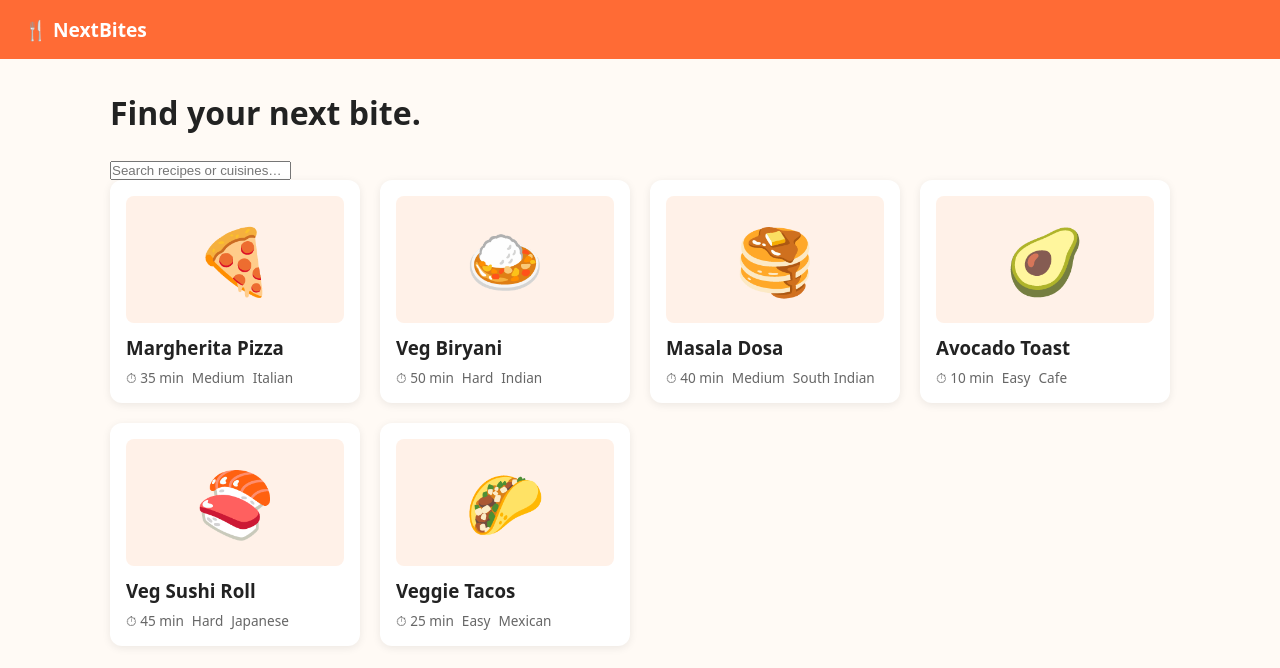
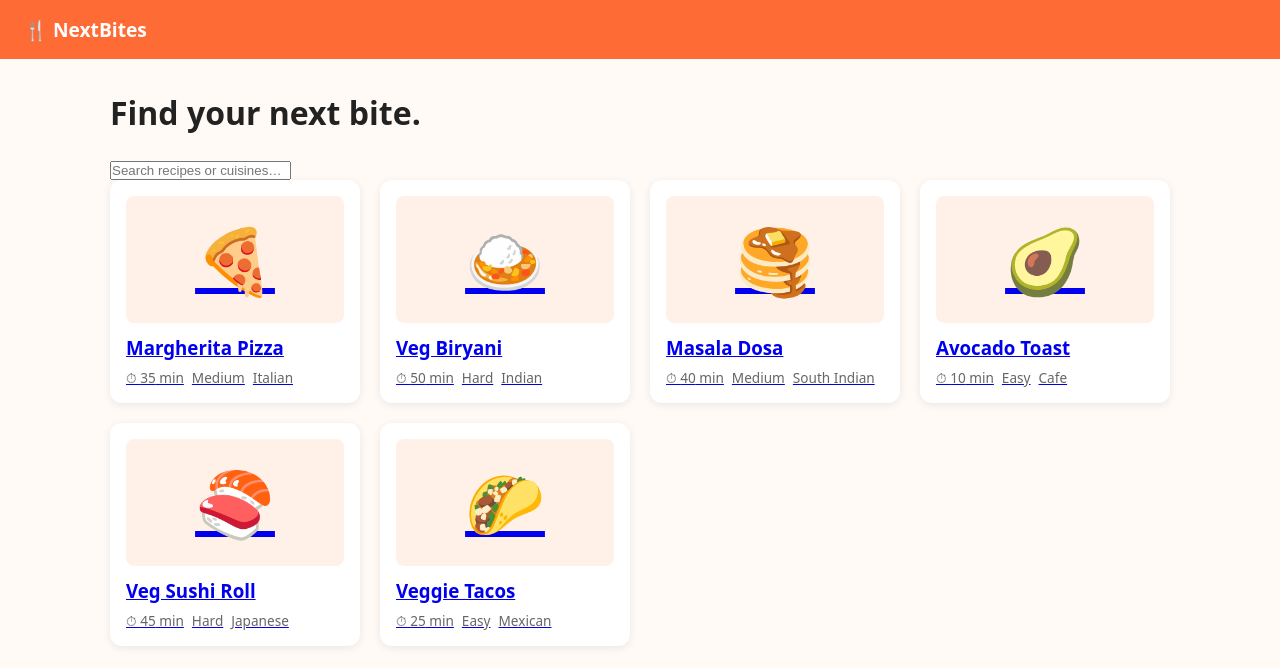
Before and after one commit to muthuvel-pm/nextbites, a Next.js app: page / in a window 1280 px wide. Shown: the top 668 px of the page. Built offline with nearby package versions, Linux system fonts and the light colour scheme.

Commit message:
Wrap RecipeCard in a Link to its recipe page

```diff
--- a/app/components/RecipeCard.tsx
+++ b/app/components/RecipeCard.tsx
@@ -1,8 +1,9 @@
+import Link from "next/link";
 import type { Recipe } from "../data/recipes";
 
 export default function RecipeCard({ recipe }: { recipe: Recipe }) {
   return (
-    <div className="card">
+    <Link href={`/recipe/${recipe.id}`} className="card">
       <div className="card-art">{recipe.emoji}</div>
       <h3>{recipe.title}</h3>
       <div className="card-meta">
@@ -10,6 +11,6 @@ export default function RecipeCard({ recipe }: { recipe: Recipe }) {
         <span>{recipe.difficulty}</span>
         <span>{recipe.cuisine}</span>
       </div>
-    </div>
+    </Link>
   );
 }
```
